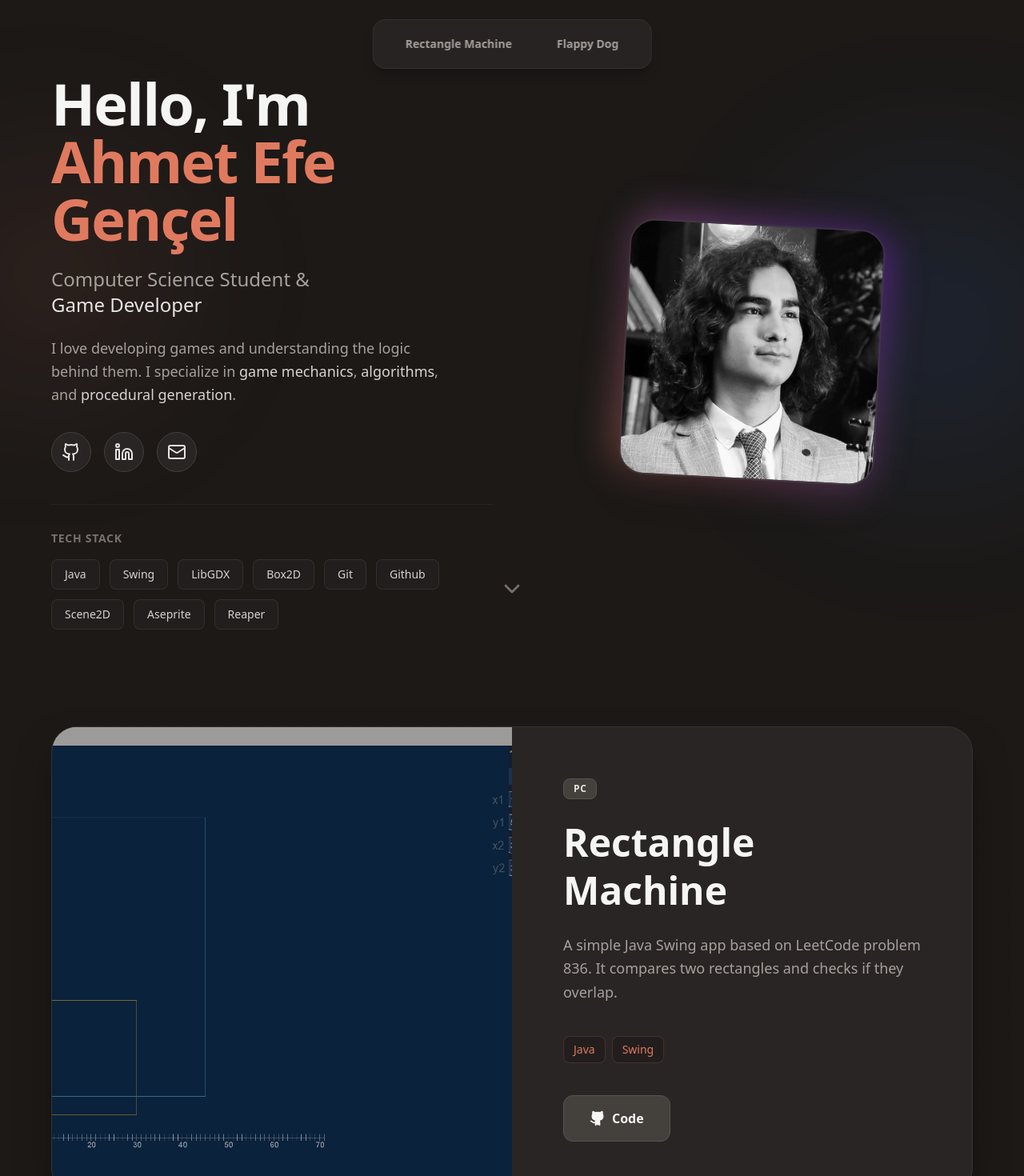
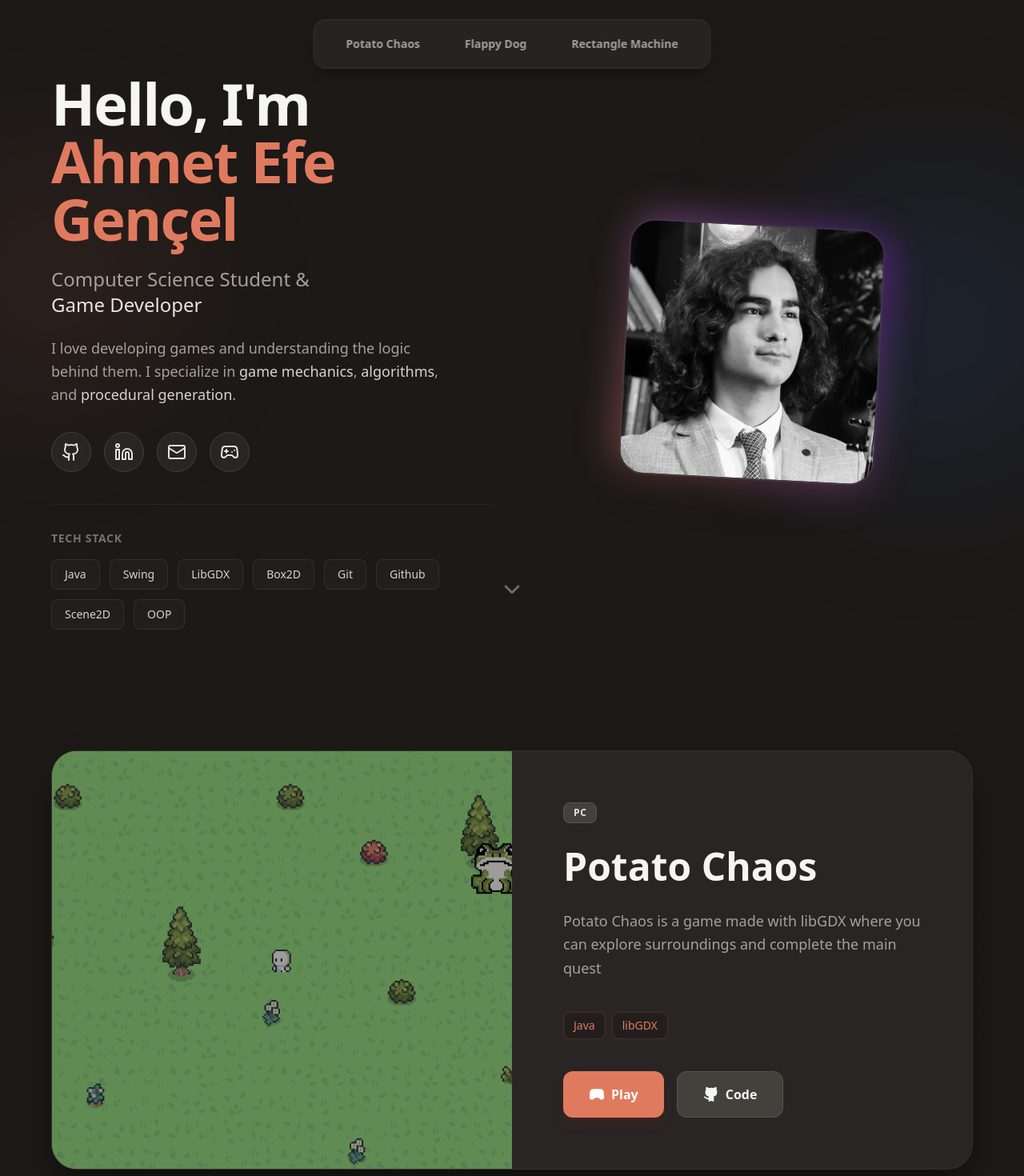
Before and after one commit to ProGencel/ProGencel.github.io, a React (Vite) app: page / in a window 1280 px wide. Shown: the top 1470 px of the page at 80% size. Built offline with nearby package versions, Linux system fonts and the light colour scheme.

Commit message:
added potato chaos and itchio

```diff
--- a/src/Portfolio.jsx
+++ b/src/Portfolio.jsx
@@ -49,7 +49,7 @@ const Portfolio = () => {
 
   const skills = [
     "Java", "Swing", "LibGDX", "Box2D",
-    "Git", "Github", "Scene2D", "Aseprite", "Reaper"
+    "Git", "Github", "Scene2D", "OOP",
   ];
 
   return (
@@ -115,6 +115,9 @@ const Portfolio = () => {
                     </a>
                     <a href="mailto:ahmetefegencel@gmail.com" className="p-3 bg-stone-800 rounded-full hover:bg-[#E07A5F] hover:text-white hover:border-[#E07A5F] transition-all border border-stone-700 group">
                         <Mail size={24} className="group-hover:scale-110 transition-transform"/>
+                    </a>
+                    <a href="https://progencel.itch.io/" target="_blank" rel="noopener noreferrer" className="p-3 bg-stone-800 rounded-full hover:bg-[#ff5c5c] hover:text-white hover:border-[#ff5c5c] transition-all border border-stone-700 group">
+                        <Gamepad2 size={24} className="group-hover:scale-110 transition-transform"/>
                     </a>
                 </div>
 
--- a/src/data.js
+++ b/src/data.js
@@ -1,18 +1,19 @@
 import flappyImg from './assets/images/FlappyDog.png'
 import recImg from './assets/images/RectangleMachine.png'
+import potatoImg from './assets/images/PotatoChaos.png'
 
 export const games = [
   {
     id: "game1",
-    title: "Rectangle Machine",
-    shortDesc: "A simple Java Swing app based on LeetCode problem 836. It compares two rectangles and checks if they overlap.",
-    coverImage: recImg,
+    title: "Potato Chaos",
+    shortDesc: "Potato Chaos is a game made with libGDX where you can explore surroundings and complete the main quest",
+    coverImage: potatoImg,
     platform: "PC",
-    techStack: ["Java", "Swing"],
-    themeColor: "from-stone-50 to-[#E07A5F]/10",
+    techStack: ["Java", "libGDX"],
+    themeColor: "from-stone-50 to-purple-500/10",
     links: {
-      itch: "",
-      github: "https://github.com"
+      itch: "https://progencel.itch.io/potato-chaos",
+      github: "https://github.com/ProGencel/PotatoChaosGame"
     }
   },
   {
@@ -27,5 +28,18 @@ export const games = [
       itch: "",
       github: "https://github.com/ProGencel/FlappyDog"
     }
-  }
+  },
+  {
+    id: "game3",
+    title: "Rectangle Machine",
+    shortDesc: "A simple Java Swing app based on LeetCode problem 836. It compares two rectangles and checks if they overlap.",
+    coverImage: recImg,
+    platform: "PC",
+    techStack: ["Java", "Swing"],
+    themeColor: "from-stone-50 to-[#E07A5F]/10",
+    links: {
+      itch: "",
+      github: "https://github.com/ProGencel/Rectangle-Machine"
+    }
+  },
 ];
```
Also changed, not shown: src/assets/images/PotatoChaos.png (added).
